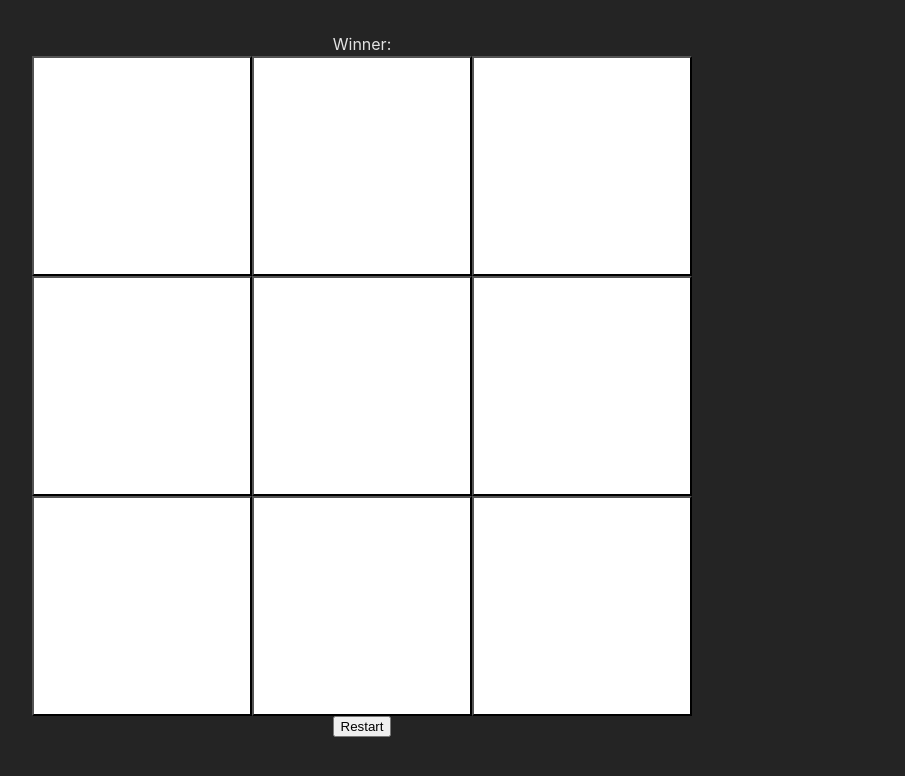
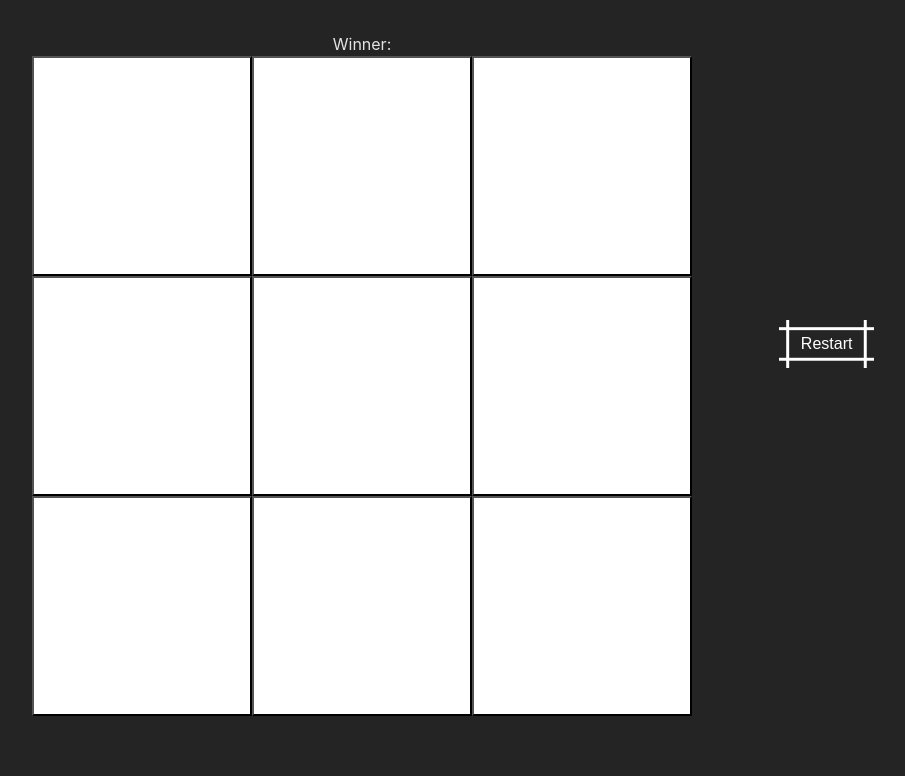
Before and after one commit to Y0shicon/Tic-Tac-Toe.io, a React (Vite) app: page / in a window 1280 px wide. Shown: the top 776 px of the page, without its empty margins (278-1183 px from the left). Built offline with nearby package versions, Linux system fonts and the light colour scheme.

Commit message:
Finished the restart button and made different components

```diff
--- a/src/App.css
+++ b/src/App.css
@@ -40,9 +40,43 @@
   border-color: #646cff;
 }
 
-/* When the width is less than 1100px, then the grid is centered vertically with the screen */
-@media screen and (max-width: 1000px){
-  .gridContainer{
-    width: 100%;
-  }
+.restartButton{
+  position: absolute;
+  top: 40%;
+  right: 10%;
+
+  --b: 3px;   /* border thickness */
+  --s: .45em; /* size of the corner */
+  --color: white;
+
+  padding: calc(.5em + var(--s)) calc(.9em + var(--s));
+  color: var(--color);
+  --_p: var(--s);
+  background:
+    conic-gradient(from 90deg at var(--b) var(--b),#0000 90deg,var(--color) 0)
+    var(--_p) var(--_p)/calc(100% - var(--b) - 2*var(--_p)) calc(100% - var(--b) - 2*var(--_p));
+  transition: .3s linear, color 0s, background-color 0s;
+  outline: var(--b) solid #0000;
+  outline-offset: .6em;
+  font-size: 16px;
+
+  border: 0;
+
+  user-select: none;
+  -webkit-user-select: none;
+  touch-action: manipulation;
 }
+
+.restartButton:hover,
+.restartButton:focus-visible{
+  cursor: pointer;
+
+  --_p: 0px;
+  outline-color: var(--color);
+  outline-offset: .05em;
+}
+
+.restartButton:active{
+  background: var(--color);
+  color: #fff;
+}
--- a/src/Board.tsx
+++ b/src/Board.tsx
@@ -1,7 +1,7 @@
 import { useState } from "react";
 import './App.css'
 import calculateWinner from "./components/calculateWinner";
-import Square from "./components/square";
+import Square from "./components/Square";
 
 // The board component
 export default function Board(props: any) {
--- a/src/index.css
+++ b/src/index.css
@@ -44,4 +44,7 @@ body{
 
     transform: translateY(-50%);
   }
+  .gridContainer{
+    width: 100%;
+  }
 }
```
